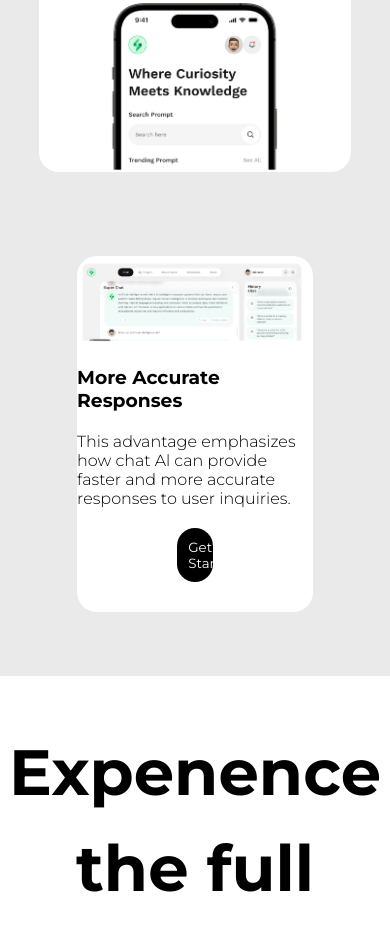
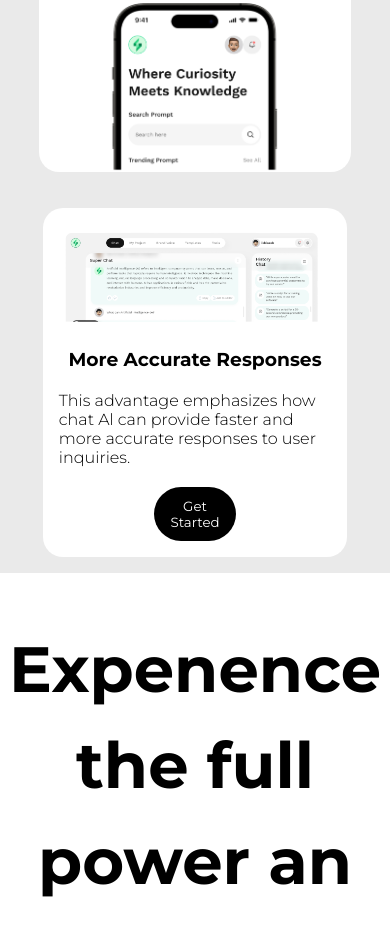
Before and after one commit to hichameait/AI-Chatbot, a website: page public/home.html in a window 390 px wide. Shown: the part 2041-2971 px from the top of the page. Drawn offline with Linux system fonts and the light colour scheme.

Commit message:
Home Page Done

```diff
--- a/public/app.css
+++ b/public/app.css
@@ -250,7 +250,7 @@ header {
   flex-direction: column;
   align-items: center;
   align-content: space-around;
-  padding: 4rem;
+  padding: 1rem;
 }
 .cards-down .cards {
   display: flex;
@@ -517,9 +517,14 @@ header {
   }
 
   .cards-down .cards {
-    width: 90%;
+    width: 85%;
   }
-
+  .btn-cards2 {
+    width: 30%;
+  }
+  .cards-down .cards {
+    padding: 1rem;
+  }
   .full-text {
     padding: 2rem;
     height: auto;
```
